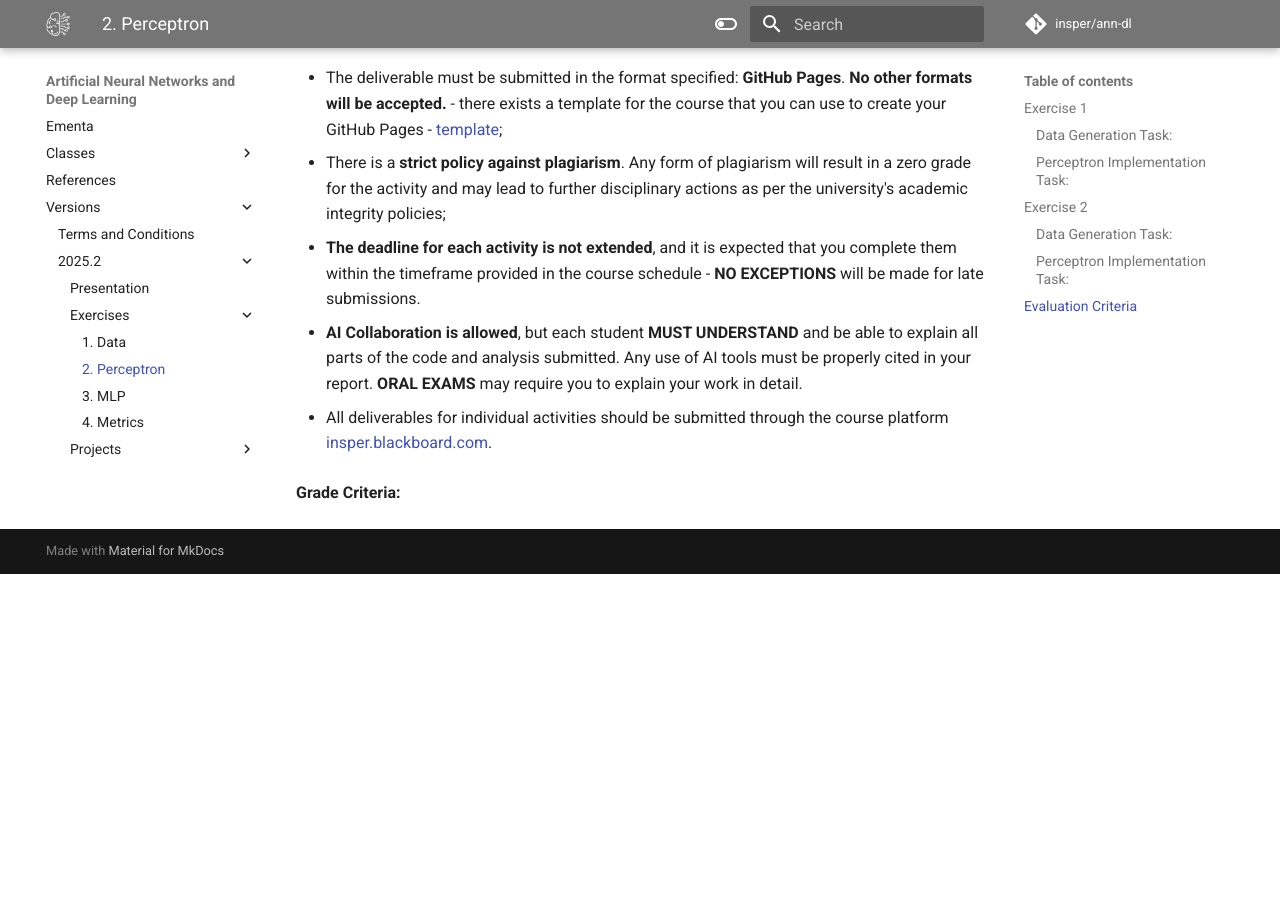
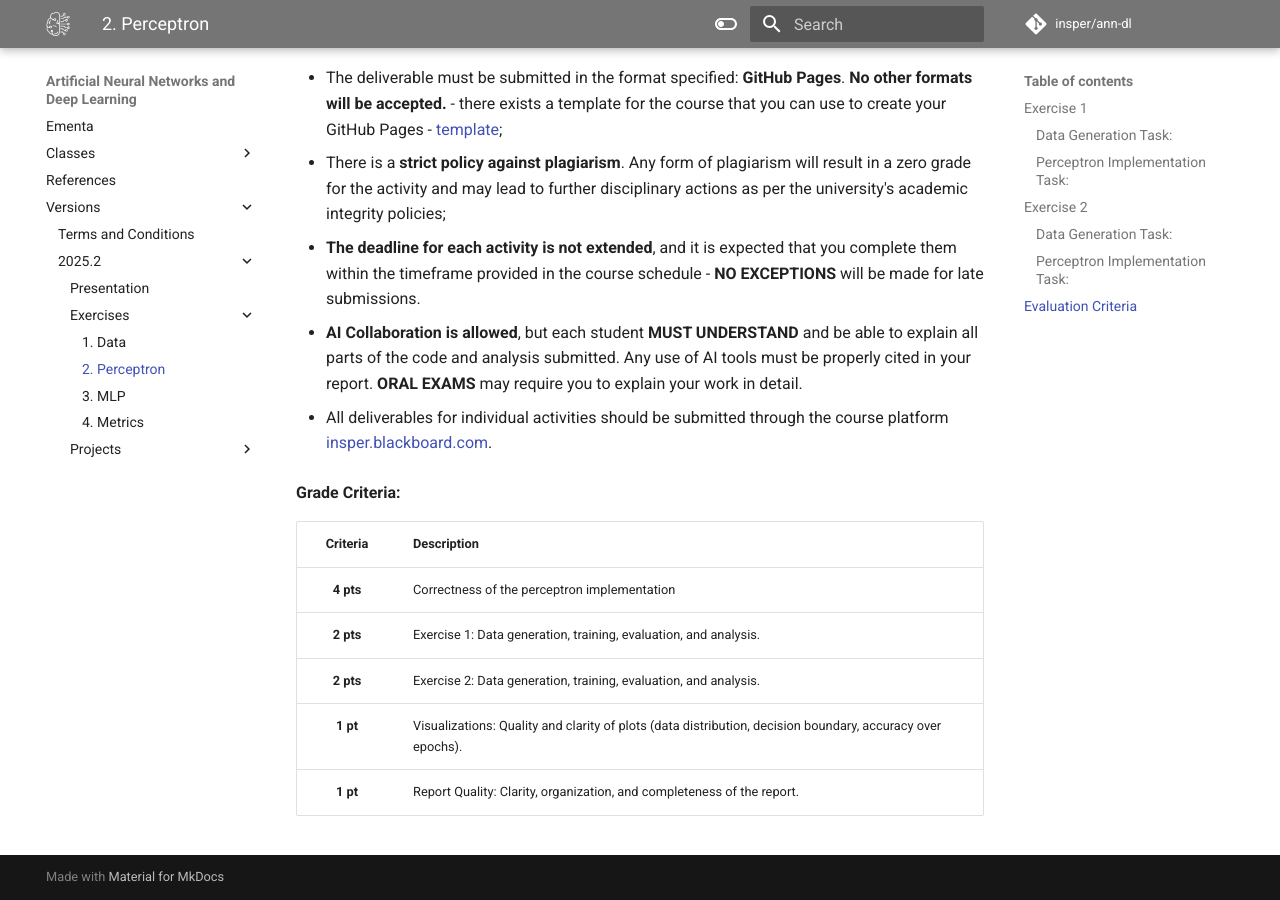
Before and after one commit to Insper/ann-dl, an MkDocs documentation site: the page built from docs/versions/2025.2/exercises/perceptron/main.md, in a window 1280 px wide and 900 px high, scrolled down 2496 px. Built offline with MkDocs 1.6.1 and Material for MkDocs 9.7.7, drawn with Linux system fonts in a browser that asks for light colours; emoji names are drawn with the system emoji font; comment, search, counter and statistics services are not loaded; before the commit the page ends 3070 px from its top, so only the background shows below that.

Commit message:
grade for perceptron

```diff
--- a/docs/versions/2025.2/exercises/perceptron/main.md
+++ b/docs/versions/2025.2/exercises/perceptron/main.md
@@ -96,3 +96,11 @@ The deliverable for this activity consists of a **report** that includes:
 - All deliverables for individual activities should be submitted through the course platform [insper.blackboard.com](http://insper.blackboard.com/){:target="_blank"}.
 
 **Grade Criteria:**
+
+| Criteria | Description |
+|:--------:|-------------|
+| **4 pts** | Correctness of the perceptron implementation |
+| **2 pts** | Exercise 1: Data generation, training, evaluation, and analysis. |
+| **2 pts** | Exercise 2: Data generation, training, evaluation, and analysis. |
+| **1 pt** | Visualizations: Quality and clarity of plots (data distribution, decision boundary, accuracy over epochs). |
+| **1 pt** | Report Quality: Clarity, organization, and completeness of the report. |
```
